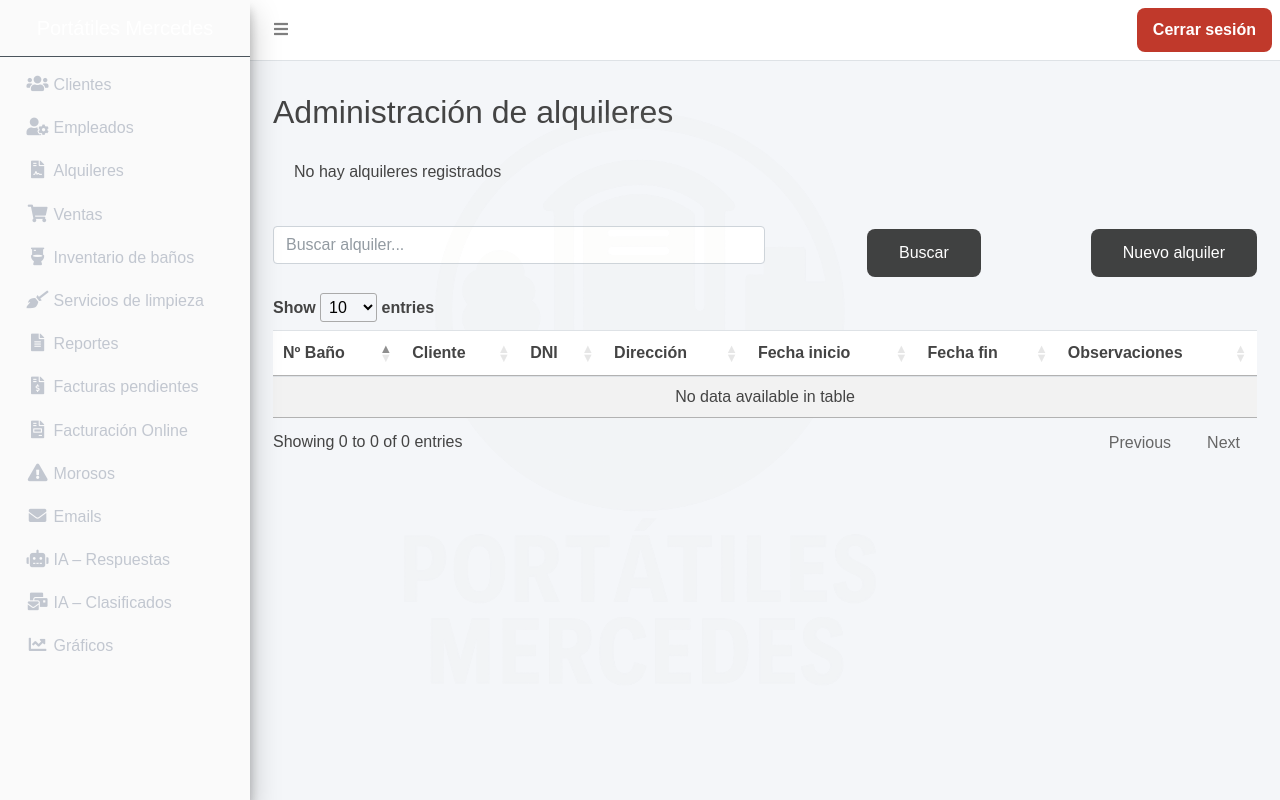
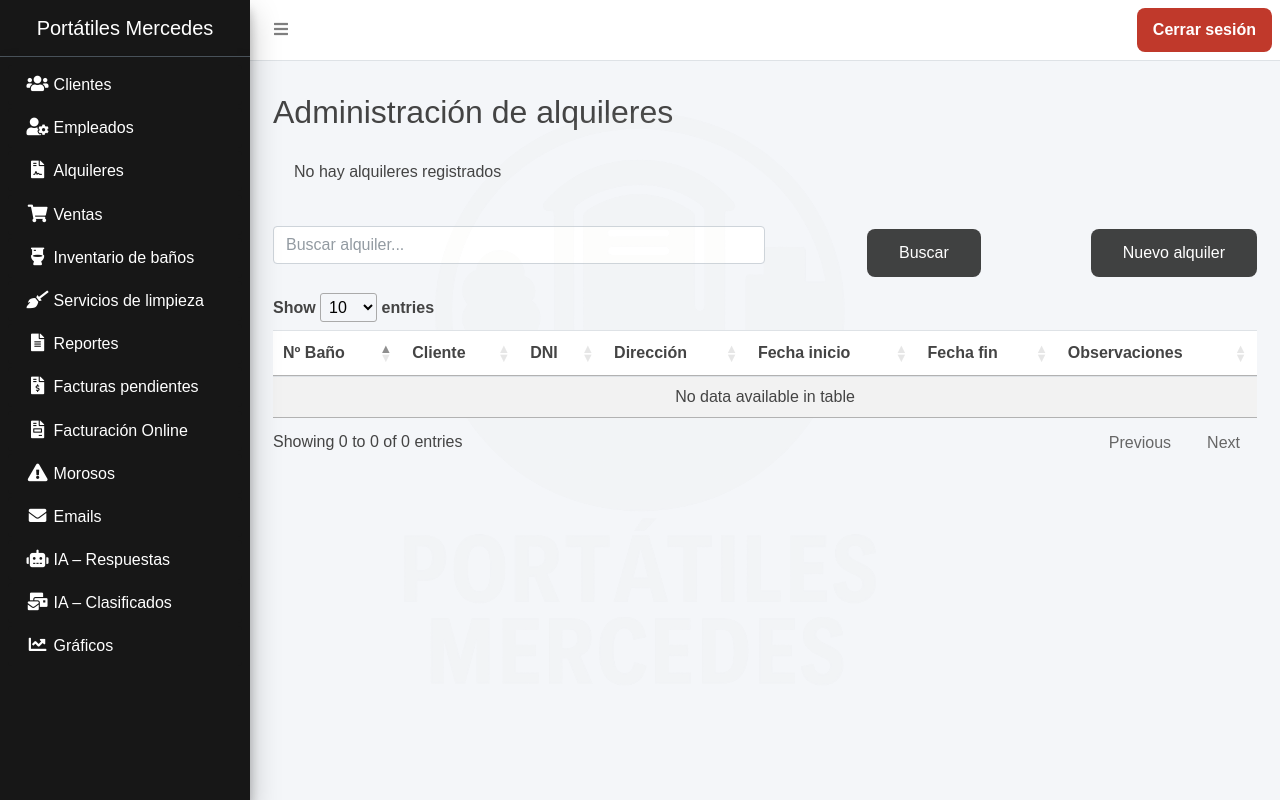
Before and after one commit to medsysbot/portatiles-mercedes-app, a FastAPI app: page /admin/alquileres in a window 1280 px wide. Run offline with FastAPI, Linux system fonts and the light colour scheme; data that the repository does not hold is empty; parts of the project's set-up code (start-up, migrations or seed data) failed here and were passed over; some libraries are stand-ins or nearby versions.

Commit message:
Update style.css

```diff
--- a/static/css/style.css
+++ b/static/css/style.css
@@ -94,3 +94,33 @@ button.cerrar-sesion {
 .main-sidebar, .sidebar {
   background: inherit !important;
 }
+/* ================== SIDEBAR PORTÁTILES MERCEDES ================== */
+.main-sidebar,
+.sidebar,
+.sidebar-dark-primary,
+.sidebar-dark-primary .nav-sidebar > .nav-item > .nav-link,
+.sidebar-dark-primary .brand-link {
+  background: #171717 !important; /* negro puro */
+  color: #fff !important;
+}
+
+.main-sidebar .nav-link,
+.sidebar .nav-link,
+.sidebar-dark-primary .nav-link,
+.sidebar-dark-primary .nav-link span,
+.sidebar-dark-primary .brand-link {
+  color: #fff !important;
+}
+
+.main-sidebar .nav-link.active,
+.sidebar .nav-link.active {
+  background: rgba(255,255,255,0.08) !important;
+  color: #fff !important;
+}
+
+/* Evita transparencia accidental en sidebar */
+.main-sidebar,
+.sidebar {
+  opacity: 1 !important;
+  box-shadow: 2px 0 10px rgba(0,0,0,0.08);
+}
```
